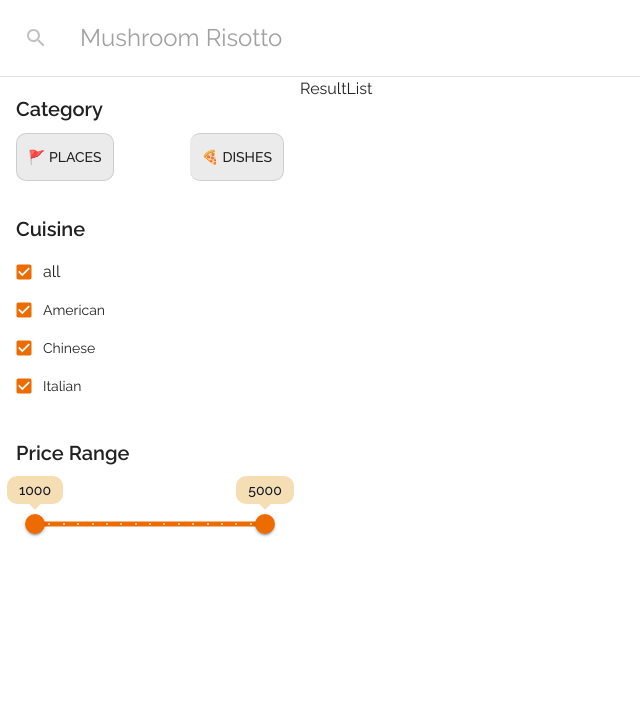
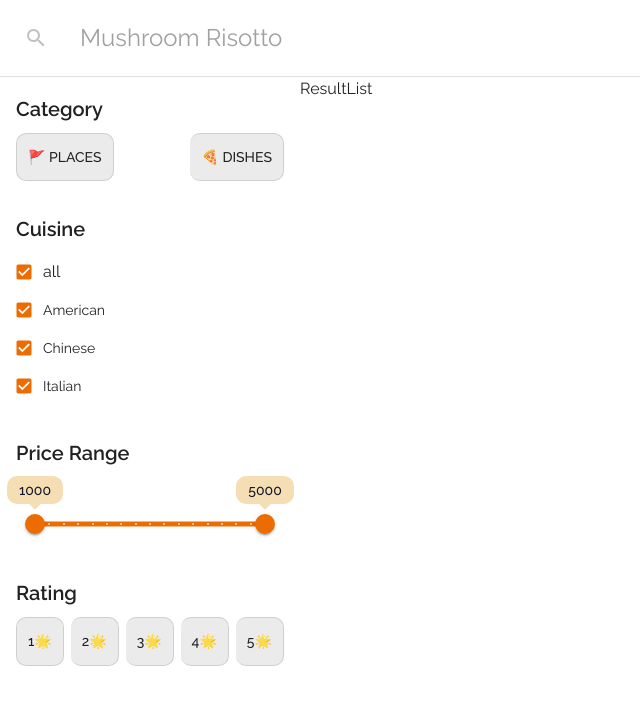
Before and after one commit to naufalzs/food-finder, a React (Vite) app: page / in a window 1280 px wide. Shown: the top 704 px of the page, without its empty margins (0-640 px from the left). Built offline with nearby package versions, Linux system fonts and the light colour scheme.

Commit message:
feat: create rating filter

```diff
--- a/src/components/Home/FilterPanel.jsx
+++ b/src/components/Home/FilterPanel.jsx
@@ -14,6 +14,9 @@ export default function FilterPanel({
   selectAllCuisineType,
   selectedPrice,
   selectPrice,
+  ratingList,
+  selectedRating,
+  selectRating,
 }) {
   return (
     <Box p={2}>
@@ -51,6 +54,16 @@ export default function FilterPanel({
         </Typography>
         <SliderProton value={selectedPrice} selectHandler={selectPrice} />
       </Box>
+      <Box mb={4}>
+        <Typography variant="h6" fontWeight={600} mb={1}>
+          Rating
+        </Typography>
+        <FilterListToggle
+          options={ratingList}
+          value={selectedRating}
+          selectToggle={selectRating}
+        />
+      </Box>
     </Box>
   );
 }
--- a/src/pages/Home/index.jsx
+++ b/src/pages/Home/index.jsx
@@ -5,13 +5,20 @@ import FilterPanel from "@/components/Home/FilterPanel";
 import ResultList from "@/components/Home/ResultList";
 import SearchBar from "@/components/Home/SearchBar";
 
-import { categoryList, dataList } from "@/constants";
+import { categoryList, dataList, ratingList } from "@/constants";
 
 export default function Home() {
   const allCategory = categoryList.map((item) => item.value);
 
+  const newRatingList = ratingList.map((item) => ({
+    ...item,
+    value: parseInt(item.value),
+  }));
+  const allRating = newRatingList.map((item) => item.value);
+
   const [selectedCategory, setSelectedCategory] = useState(allCategory);
   const [selectedPrice, setSelectedPrice] = useState([1000, 5000]);
+  const [selectedRating, setSelectedRating] = useState(allRating);
 
   const [cuisineType, setCuisineType] = useState([
     {
@@ -53,6 +60,8 @@ export default function Home() {
 
   const handleSelectPrice = (event, value) => setSelectedPrice(value);
 
+  const handleSelectRating = (event, value) => setSelectedRating(value);
+
   const applyFilter = () => {
     let updatedList = dataList;
 
@@ -79,12 +88,18 @@ export default function Home() {
       return item.price >= minPrice && item.price <= maxPrice;
     });
 
+    if (selectedRating.length > 0) {
+      updatedList = updatedList.filter((item) => {
+        return selectedRating.includes(item.rating);
+      });
+    }
+
     setList(updatedList);
   };
 
   useEffect(() => {
     applyFilter();
-  }, [selectedCategory, cuisineType, selectedPrice]);
+  }, [selectedCategory, cuisineType, selectedPrice, selectedRating]);
 
   return (
     <Box>
@@ -100,6 +115,9 @@ export default function Home() {
             selectAllCuisineType={handleAllCuisineType}
             selectedPrice={selectedPrice}
             selectPrice={handleSelectPrice}
+            ratingList={newRatingList}
+            selectedRating={selectedRating}
+            selectRating={handleSelectRating}
           />
         </Grid>
         <Grid item xs>
```
